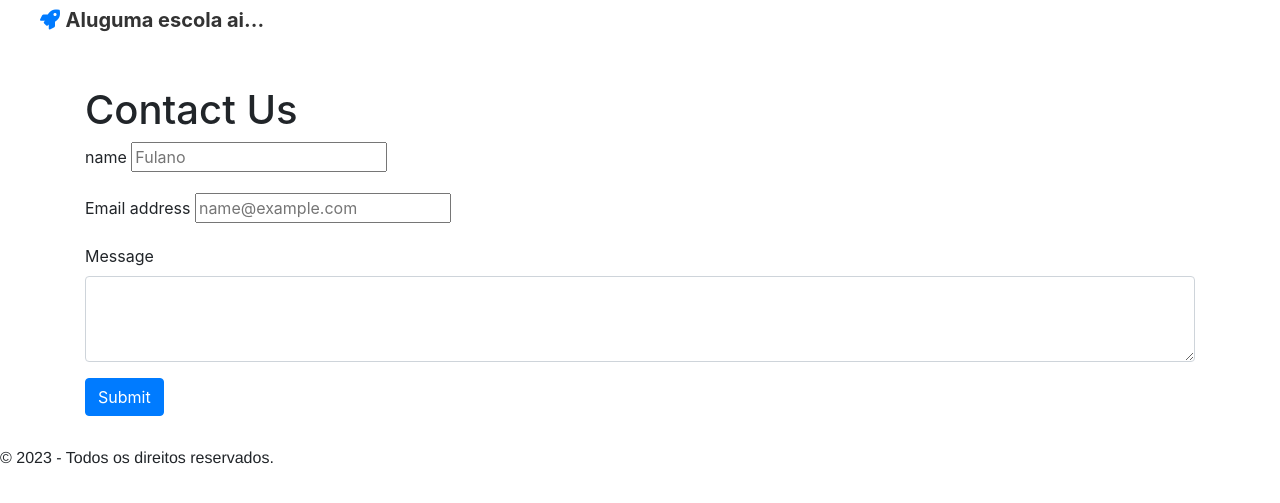
After one commit to raifreire/teste, a Django app: page /contato in a window 1280 px wide. The commit adds this page. Shown: the top 503 px of the page. Run offline with Django 5.2, Linux system fonts and the light colour scheme; some libraries are stand-ins or nearby versions.

Commit message:
v_02
versao 02 do projeto

```diff
--- a/main/templates/main/alunos.html
+++ b/main/templates/main/alunos.html
@@ -15,6 +15,7 @@
             <tbody>
                 {% for aluno in alunos_list %}
                     <tr>
+                        {%comment%}<td><a href="/alunoID/{{aluno.id}}">{{ aluno.nome }}</td>{%endcomment%}
                         <td>{{ aluno.nome }}</td>
                         <td>{{ aluno.email }}</td>
                         <td>{{ aluno.telefone }}</td>
--- /dev/null
+++ b/main/templates/main/contact.html
@@ -0,0 +1,23 @@
+{% extends 'base.html'%}
+
+{% block content %}
+    <div class="container">
+        <h1>Contact Us</h1>
+        <form method="post"> {% csrf_token%}
+            <div class="mb-3">
+                <label for="name" class="form-label">name</label>
+                <input type="name" class="form-label" id="name" name="name" placeholder="Fulano">
+            </div>
+            <div class="mb-3">
+                <label for="email" class="form-label">Email address</label>
+                <input type="email" class="form-label" id="email" name="email" placeholder="name@example.com">
+            </div>
+            <div class="mb-3">
+                <label for="message" class="form-label">Message</label>
+                <textarea class="form-control" name="message" id="message" rows="3"></textarea>
+            </div>
+            <button type="submit" class="btn btn-primary">Submit</button>
+        </form>
+    </div>
+
+{% endblock %}
--- a/main/urls.py
+++ b/main/urls.py
@@ -3,4 +3,6 @@ from . import views
 
 urlpatterns = [
     path('',views.alunoView, name='alunos_list'),
+    path('alunoID/<int:id>',views.alunoIDview, name='aluno-detalhe'),
+    path('contato',views.contactView, name='contato'),
 ]
--- a/main/views.py
+++ b/main/views.py
@@ -1,8 +1,21 @@
-from django.shortcuts import render
+from django.shortcuts import render,get_object_or_404
 from .models import Aluno
-from django.http import HttpResponse
 
 def alunoView(request):
     alunos_list = Aluno.objects.all
     # return HttpResponse('exibindo os alunos')
     return render(request, 'main/alunos.html',{'alunos_list':alunos_list})
+
+def alunoIDview(request, id):
+    aluno = get_object_or_404(Aluno, pk=id)
+    print(aluno)
+    return render(request,'main/alunoID.html',{'aluno': aluno})
+
+
+def contactView(request):
+    if request.method == 'POST':
+        name = request.POST.get('name')
+        email = request.POST.get('email')
+        message = request.POST.get('message')
+        print('Nome: '+name, ' Email: '+email, 'Mensagem: '+message)
+    return render(request, 'main/contact.html')
```
Also changed, not shown: main/templates/main/alunoID.html (added, +12 -0 lines).
